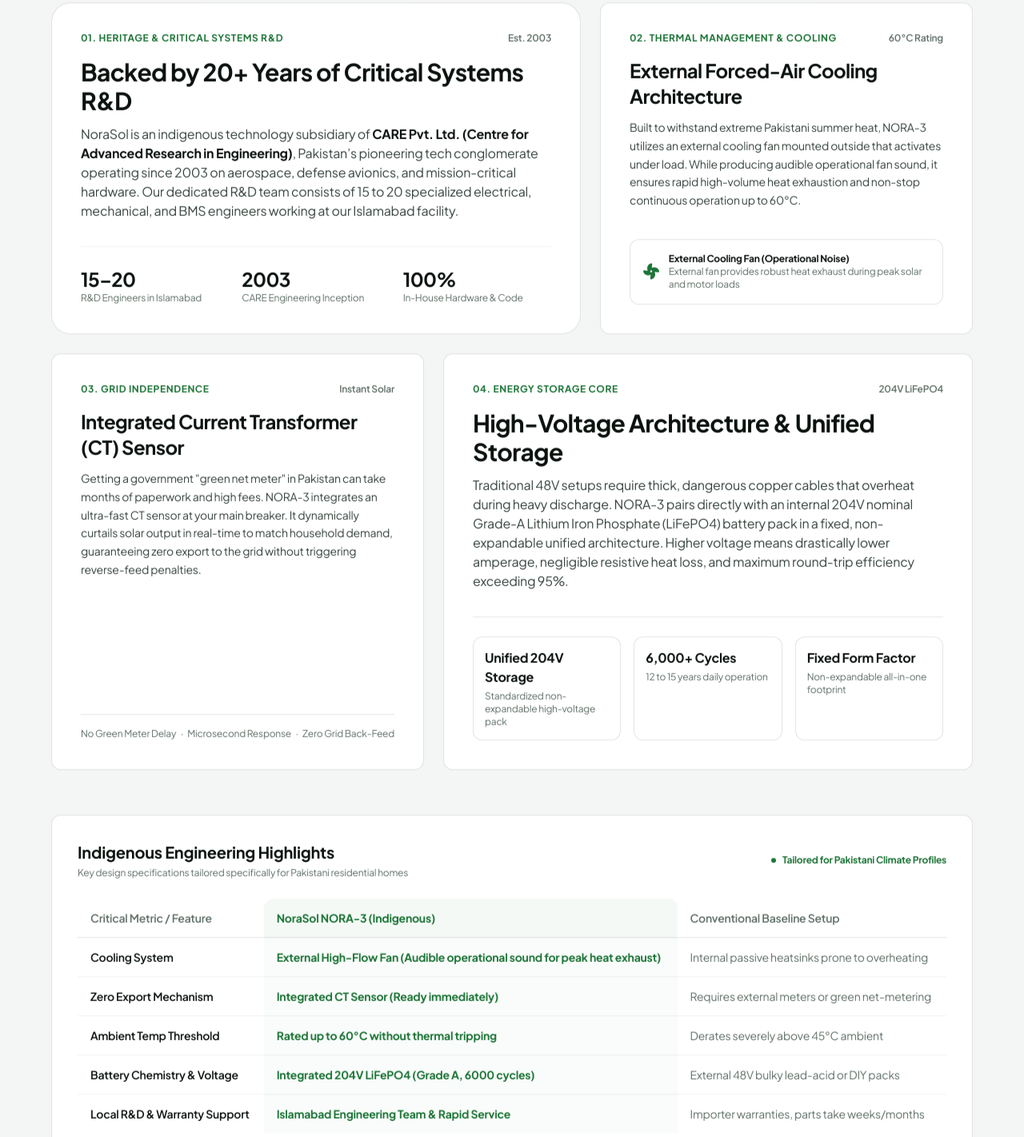
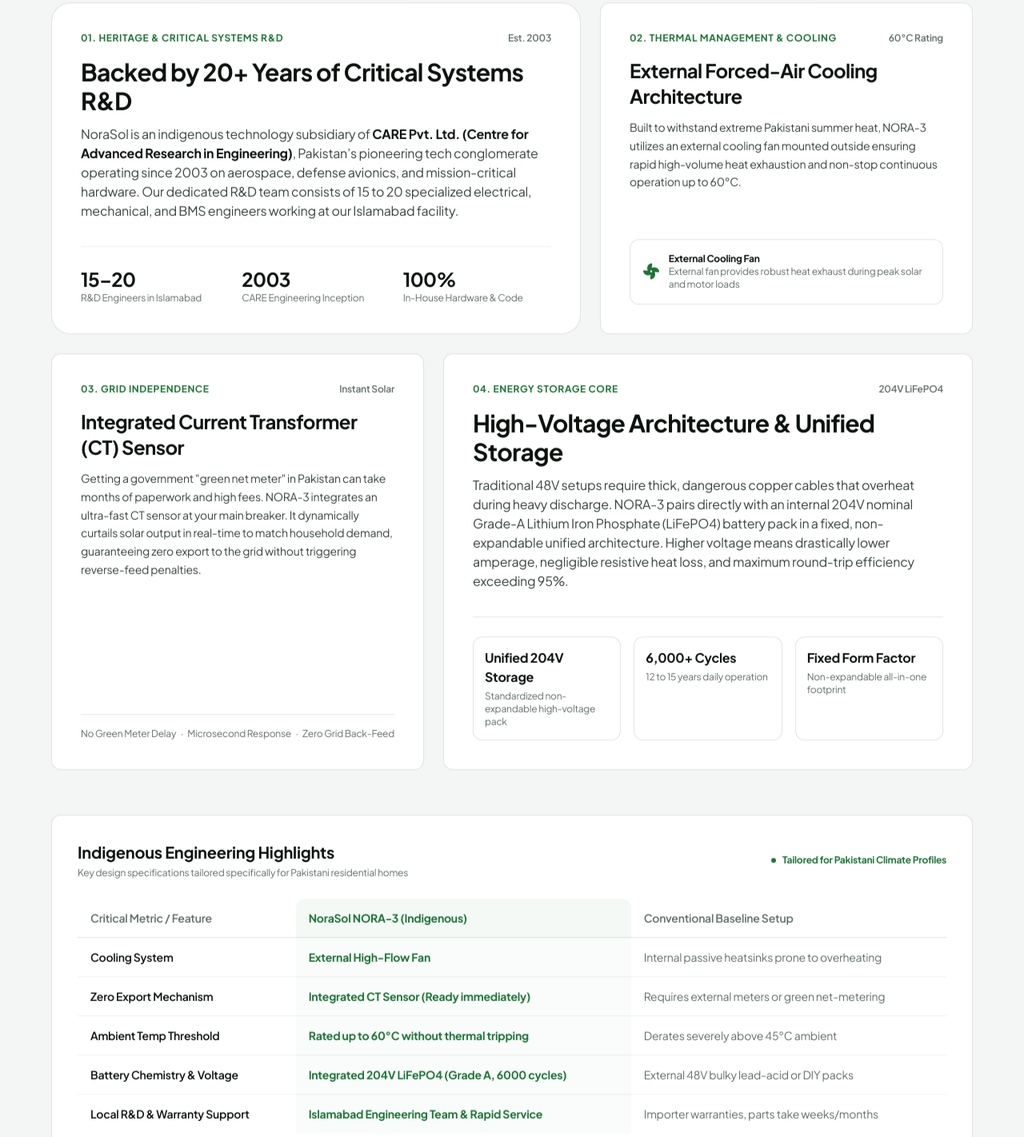
Before and after one commit to care-inverter/norasol-website, a website: page Norasol.html in a window 1280 px wide. Shown: the part 1366-2788 px from the top of the page at 80% size. Drawn offline with nearby package versions, Linux system fonts and the light colour scheme; some packages are replaced by stand-ins of ours; a script that the page names is missing.

Commit message:
Refine external cooling fan and battery descriptions
Updated descriptions related to the external cooling fan and battery specifications for clarity.

```diff
--- a/Norasol.html
+++ b/Norasol.html
@@ -701,7 +701,7 @@
                                                 <i class="fa-solid fa-check text-[10px]"></i>
                                             </div>
                                             <p class="text-[11px] text-brandBlack-muted dark:text-slate-300 leading-tight font-normal">
-                                                External high-flow fan with operational sound for peak heat exhaust.
+                                                External high-flow fan for peak heat exhaust.
                                             </p>
                                         </button>
 
@@ -731,7 +731,7 @@
                                                 <i class="fa-solid fa-chevron-right text-[10px] text-brandBlack-slate"></i>
                                             </div>
                                             <p class="text-[11px] text-brandBlack-slate dark:text-slate-400 leading-tight font-normal">
-                                                Unified non-expandable pack with 6,000+ cycle Grade-A cells.
+                                                Unified 3kWh pack with 6,000+ cycle LFP cells.
                                             </p>
                                         </button>
 
@@ -741,7 +741,7 @@
 
                                 <!-- Dynamic Feature Detail Readout -->
                                 <div id="heroFeatureDetail" class="w-full mt-3 p-3.5 rounded-xl bg-white dark:bg-white/10 border border-black/10 dark:border-white/10 text-xs text-brandBlack-muted dark:text-slate-200 leading-relaxed">
-                                    <strong class="text-brandBlack font-semibold">External Cooling Fan Architecture:</strong> Equipped with an external cooling fan outside that generates audible airflow sound during active operation to rapidly disperse intense summer heat up to 60°C.
+                                    <strong class="text-brandBlack font-semibold">External Cooling Fan Architecture:</strong> Equipped with an external cooling fan outside to rapidly disperse intense summer heat up to 60°C.
                                 </div>
 
                                 <!-- Quick Specs Strip (Outdoor & Indoor placement) -->
@@ -829,15 +829,14 @@
                                 External Forced-Air Cooling Architecture
                             </h3>
                             <p class="text-sm text-brandBlack-muted leading-relaxed font-normal">
-                                Built to withstand extreme Pakistani summer heat, NORA-3 utilizes an external cooling fan mounted outside that activates under load.
-                                While producing audible operational fan sound, it ensures rapid high-volume heat exhaustion and non-stop continuous operation up to 60°C.
+                                Built to withstand extreme Pakistani summer heat, NORA-3 utilizes an external cooling fan mounted outside ensuring rapid high-volume heat exhaustion and non-stop continuous operation up to 60°C.
                             </p>
                         </div>
 
                         <div class="mt-6 p-4 rounded-xl bg-white dark:bg-white/5 border border-black/10 dark:border-white/10 flex items-center gap-3">
                             <i class="fa-solid fa-fan text-brandGreen text-xl"></i>
                             <div class="text-xs">
-                                <div class="font-bold text-brandBlack">External Cooling Fan (Operational Noise)</div>
+                                <div class="font-bold text-brandBlack">External Cooling Fan</div>
                                 <div class="text-brandBlack-slate">External fan provides robust heat exhaust during peak solar and motor loads</div>
                             </div>
                         </div>
@@ -927,7 +926,7 @@
                         <tbody class="divide-y divide-black/5 dark:divide-white/5 text-brandBlack dark:text-white">
                             <tr>
                                 <td class="py-3.5 px-4 font-semibold">Cooling System</td>
-                                <td class="py-3.5 px-4 font-bold text-brandGreen dark:text-emerald-400 bg-brandGreen-light/30 dark:bg-emerald-950/20">External High-Flow Fan (Audible operational sound for peak heat exhaust)</td>
+                                <td class="py-3.5 px-4 font-bold text-brandGreen dark:text-emerald-400 bg-brandGreen-light/30 dark:bg-emerald-950/20">External High-Flow Fan</td>
                                 <td class="py-3.5 px-4 text-brandBlack-slate dark:text-slate-400">Internal passive heatsinks prone to overheating</td>
                             </tr>
                             <tr>
```
